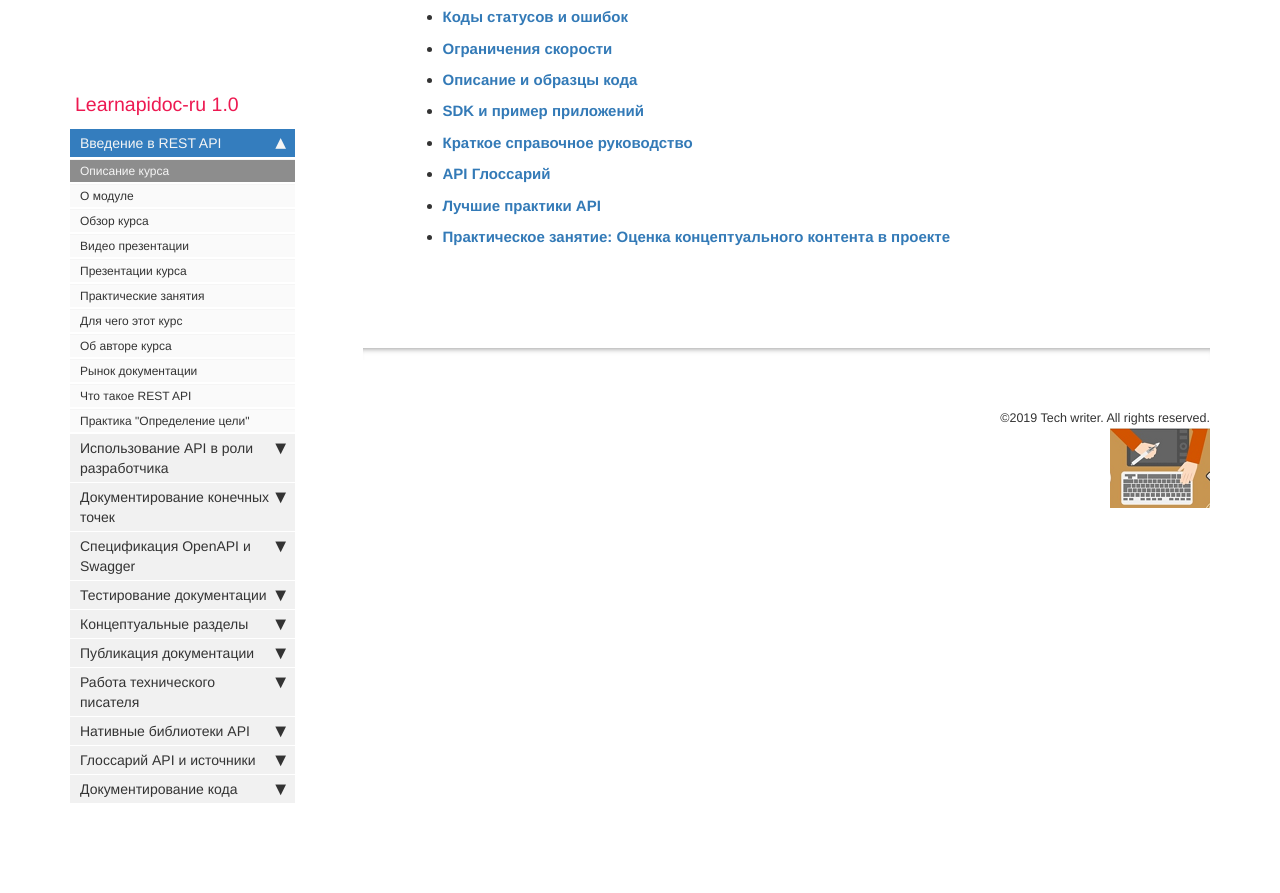
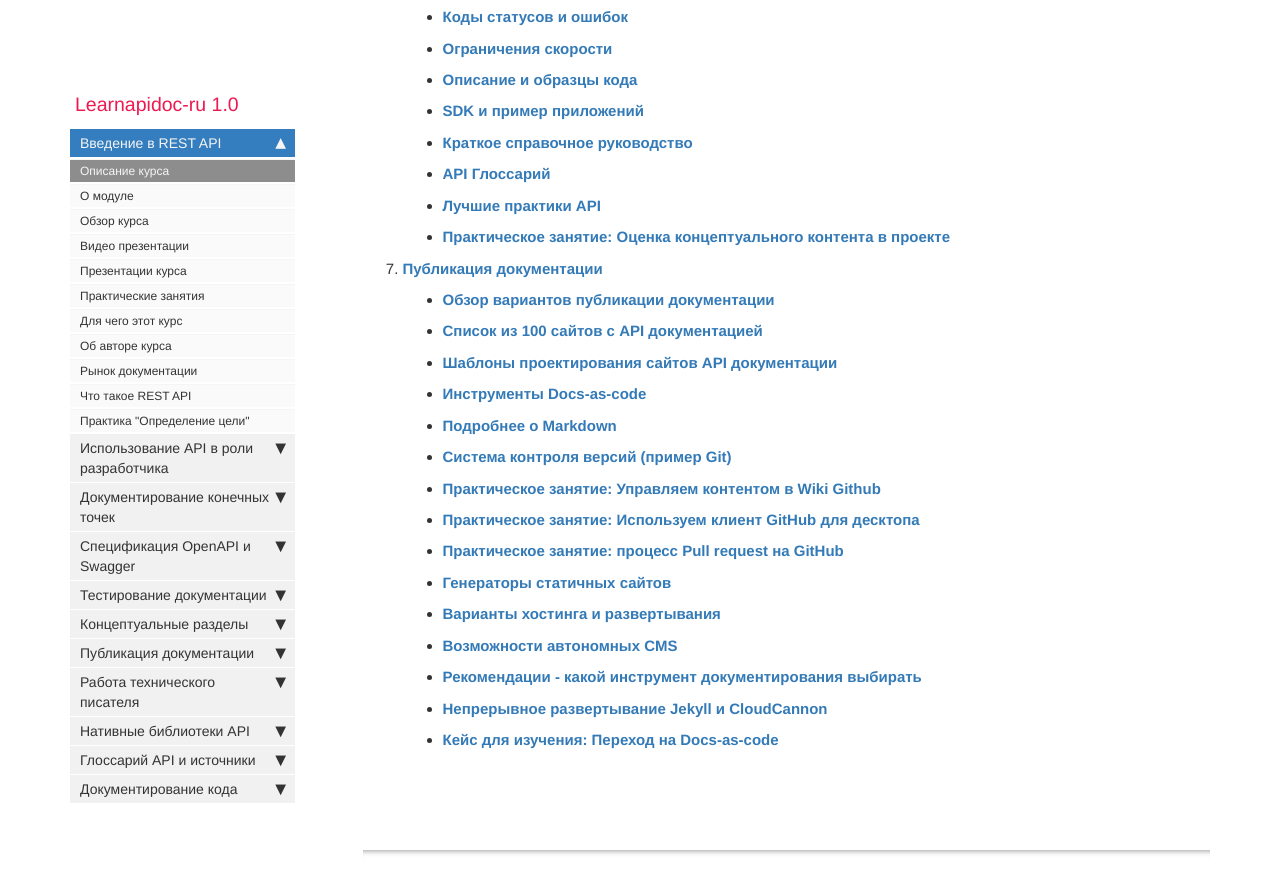
Before and after one commit to Starkovden/Starkovden.github.io, a Jekyll site: the page built from index.md, in a window 1280 px wide and 900 px high, scrolled down 2653 px. Shown: the top 893 px of the window. Built offline with Jekyll 4.4.1, drawn with Linux system fonts in a browser that asks for light colours; nearby versions of some CDN libraries; comment, search, counter and statistics services are not loaded.

Commit message:
добавил оглавление 7 модуля

```diff
--- a/index.md
+++ b/index.md
@@ -102,3 +102,21 @@ permalink: index.html
     - [**API Глоссарий**](api-glossary.html)
     - [**Лучшие практики API**](best-practices.html)
     - [**Практическое занятие: Оценка концептуального контента в проекте**](assess-conceptual-content.html)
+
+7. [**Публикация документации**](about-seventh-module.html)
+
+    - [**Обзор вариантов публикации документации**](Overview-for-publishing.html)
+    - [**Список из 100 сайтов с API документацией**](API-doc-sites-list.html)
+    - [**Шаблоны проектирования сайтов API документации**](Design-patterns.html)
+    - [**Инструменты Docs-as-code**](Doc-as-code-tools.html)
+    - [**Подробнее о Markdown**](More-about-Markdown.html)
+    - [**Система контроля версий (пример Git)**](Version-control-system.html)
+    - [**Практическое занятие: Управляем контентом в Wiki Github**](Manage-wiki-content.html)
+    - [**Практическое занятие: Используем клиент GitHub для десктопа**](Use-GitHub-Desktop.html)
+    - [**Практическое занятие: процесс Pull request на GitHub**](Pull-request-workflows.html)
+    - [**Генераторы статичных сайтов**](Static-site-generators.html)
+    - [**Варианты хостинга и развертывания**](Hosting-and-deployment-options.html)
+    - [**Возможности автономных CMS**](Headless-cms-options.html)
+    - [**Рекомендации - какой инструмент документирования выбирать**](Which-tool-choose.html)
+    - [**Непрерывное развертывание Jekyll и CloudCannon**](Jekyll-and-cloudCannon.html)
+    - [**Кейс для изучения: Переход на Docs-as-code**](Switching-tools.html)
```
